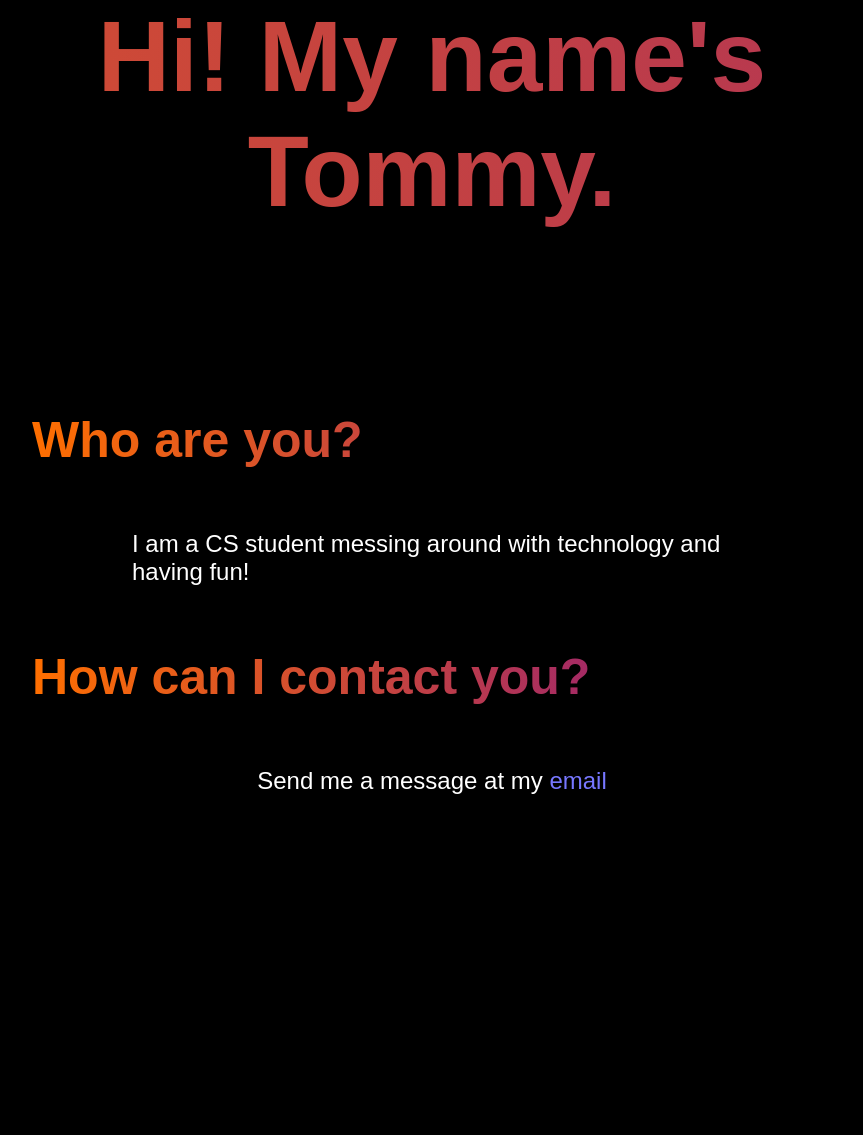
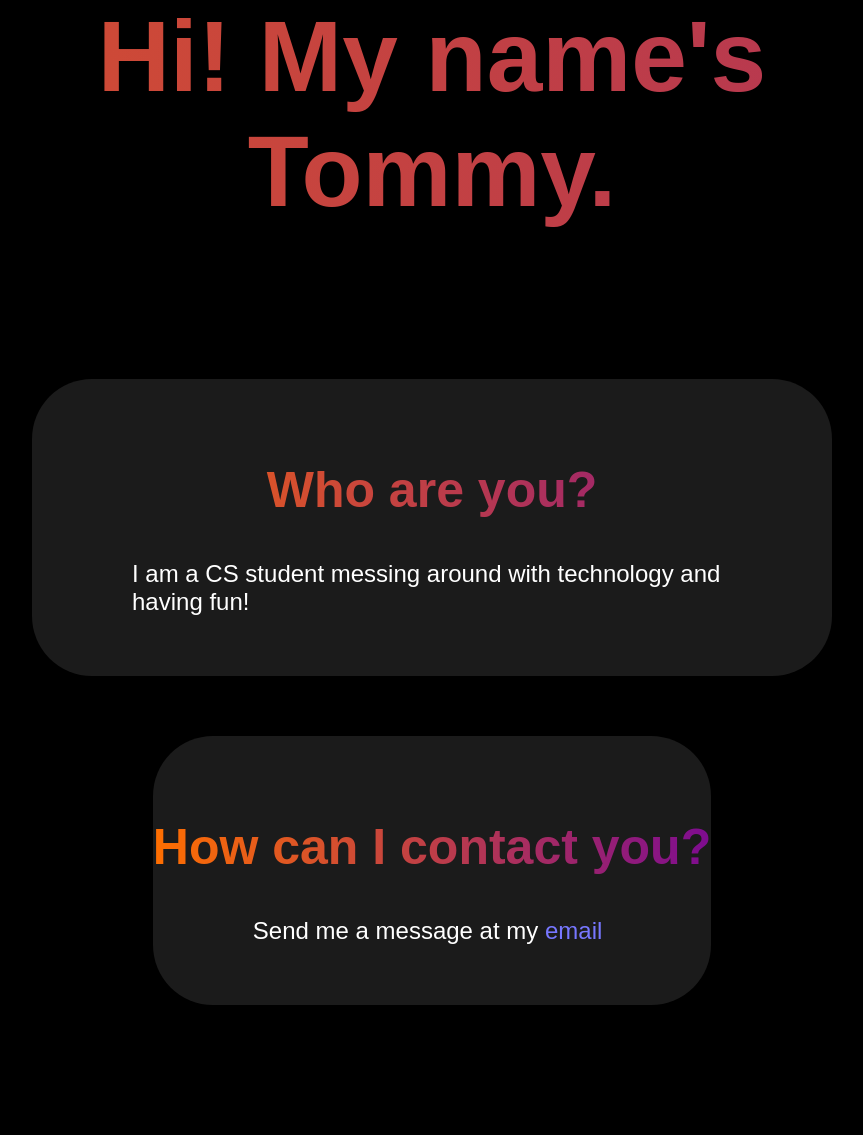
Before and after one commit to exciteabletom/tomdougiamas.com, a Django app: template tomdougiamas/templates/tomdougiamas/about.html in a window 1280 px wide. Shown: the part 61-1196 px from the top of the page, without its empty margins (208-1071 px from the left). Before the commit the page ends 855 px from the top, so only its background shows below. Run offline with Django 3.2, Linux system fonts and the light colour scheme; the template is opened without the code that fills it, so the values that code supplies are empty; style sheets or scripts are compiled from the project's sources; some libraries are stand-ins or nearby versions; some web fonts are replaced.

```diff
--- a/tomdougiamas/static/css/tomdougiamas.scss
+++ b/tomdougiamas/static/css/tomdougiamas.scss
@@ -99,34 +99,35 @@ code {
 
 .showcase {
   display: flex;
-  flex-flow: column wrap;
-  align-content: center;
+  flex-flow: row wrap;
+  justify-content: space-evenly;
+  align-content: space-evenly;
 
   box-sizing: border-box;
   width: 100vw;
+  height: auto;
 
-  padding: 4rem;
+  padding: 3rem;
 }
 
 .showcase > div {
-  display: flex;
-  flex-flow: column;
-  justify-content: center;
-  width: 100%;
   max-width: 40rem;
-  align-items: center;
+  border-radius: 3rem;
+  background: #66666644;
+  padding: 2rem 0;
+  margin: 1.5rem 0;
 }
 
 .showcase > div > h2 {
   @extend .gradient-text;
   background: $gradient-header;
-
   width: 100%;
+  text-align: center;
   font-size: 2.5rem;
 
 }
 
-.showcase > div > p, pre, ul, ol {
+.showcase > div  p, pre, ul, ol {
   overflow-wrap: break-word;
   max-width: 60rem;
   font-size: 1.2rem;
--- a/tomdougiamas/views.py
+++ b/tomdougiamas/views.py
@@ -7,4 +7,8 @@ app_name = "tomdougiamas"
 
 def index(request):
     project_items = reversed(Project.objects.order_by("project_date"))
-    return render(request, "tomdougiamas/index.html", context={"projects": project_items, "links": Link.objects.all()})
+    return render(
+        request,
+        "tomdougiamas/index.html",
+        context={"projects": project_items, "links": Link.objects.all()},
+    )
```
